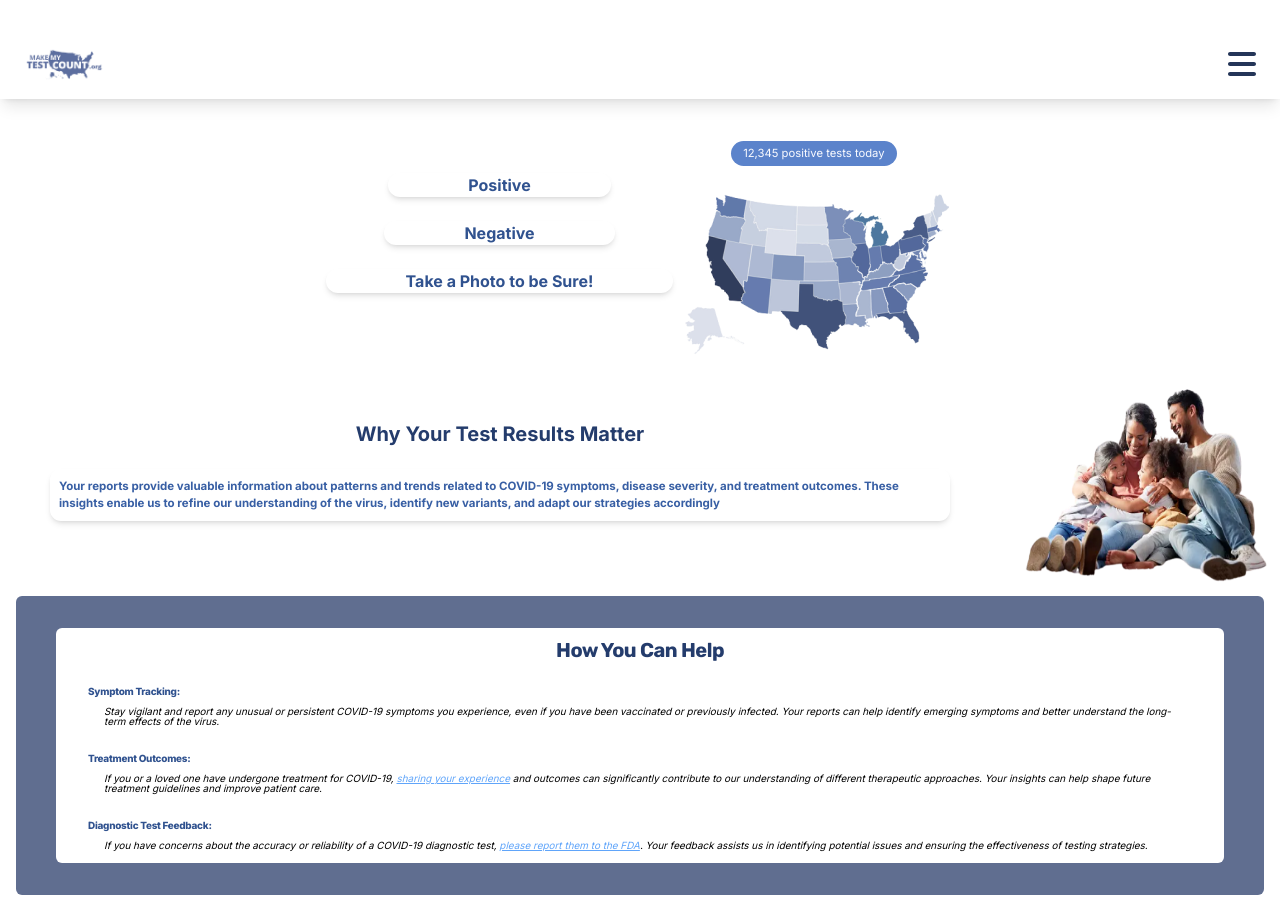
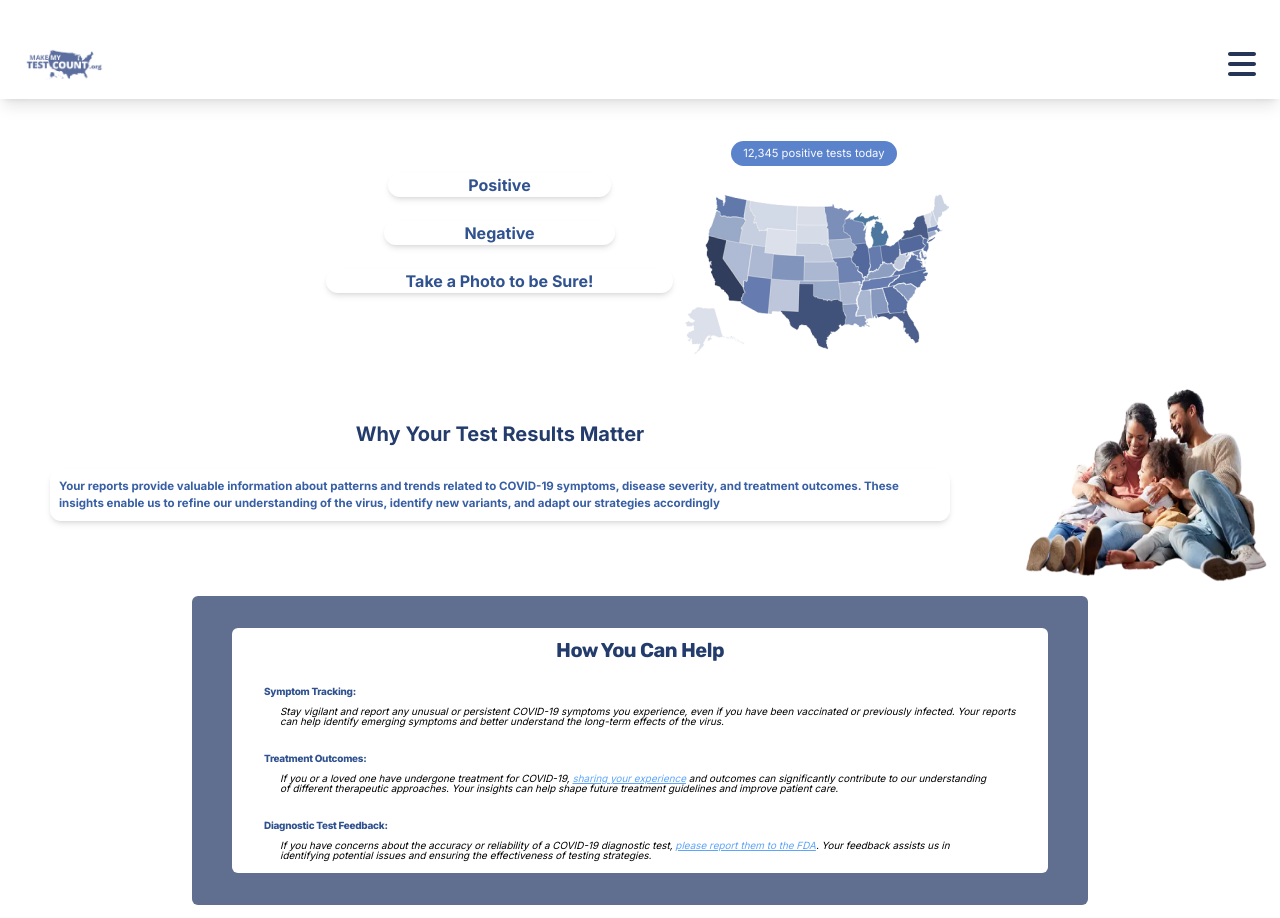
Before and after one commit to EmilyJarecki/TOP-Project, a Next.js app: page / in a window 1280 px wide. Shown: the top 918 px of the page. Built offline with nearby package versions, Linux system fonts and the light colour scheme.

Commit message:
fix how you can help responsiveness

```diff
--- a/src/components/HowYouCanHelp.jsx
+++ b/src/components/HowYouCanHelp.jsx
@@ -3,7 +3,7 @@ import Link from "next/link";
 export default function HowYouCanHelp() {
 
     return (
-        <div className="bg-hych-bg-blue mx-4 rounded-md py-8 px-10 sm:mx-[5%] md:mx-[15%] ">
+        <div className="bg-hych-bg-blue rounded-md py-8 px-10 mx-[15%] sm:mx-[5%]">
             <div className="bg-white rounded-md flex flex-col items-center p-3">
                 <p className="font-rubik font-bold text-xl text-hych-title-blue leading-none tracking-tight">How You Can Help</p>
                 <div className="container px-5 flex-col">
```
